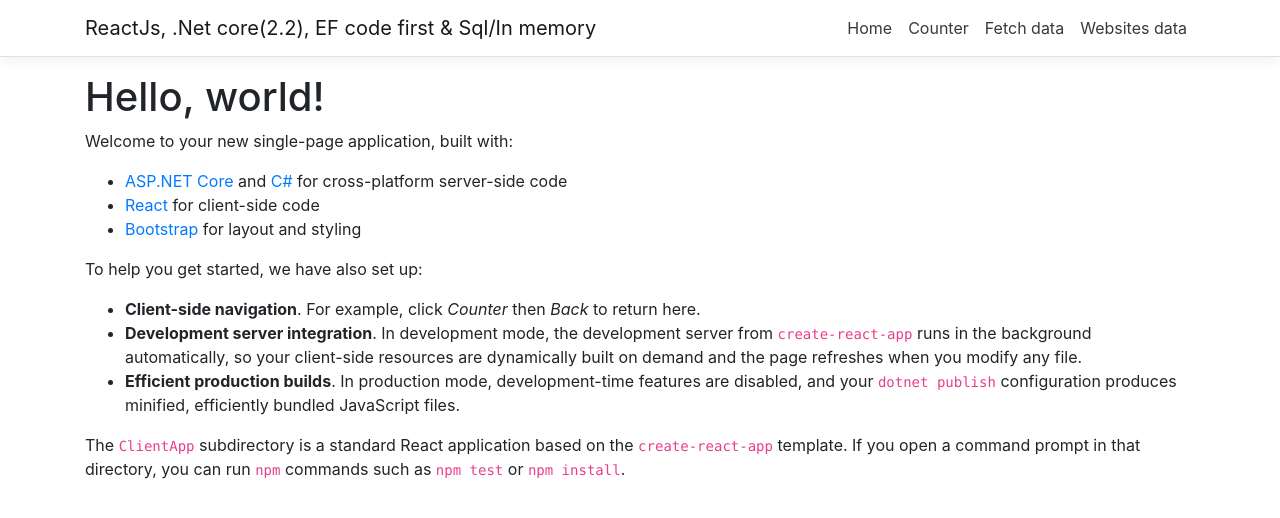
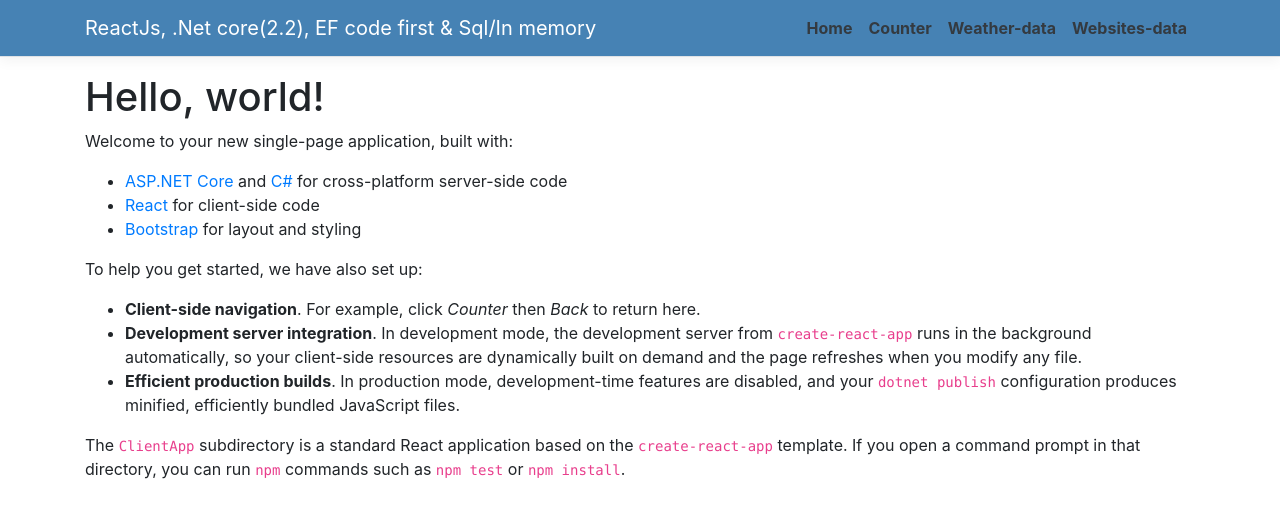
Before and after one commit to NileshSP/ReactJsAspnetEFCodeFirstSql, a React (Create React App) app in the folder ReactJsAspnetEFSql/ClientApp/: page / in a window 1280 px wide. Shown: the top 518 px of the page. Built offline with nearby package versions, Linux system fonts and the light colour scheme.

Commit message:
revised menu bar

```diff
--- a/ReactJsAspnetEFSql/ClientApp/src/components/NavMenu.css
+++ b/ReactJsAspnetEFSql/ClientApp/src/components/NavMenu.css
@@ -16,3 +16,11 @@
 .box-shadow {
   box-shadow: 0 .25rem .75rem rgba(0, 0, 0, .05);
 }
+
+.navbar-expand-sm {
+  background-color: steelblue;
+}
+
+.text-dark {
+  font-weight: bold;
+}
--- a/ReactJsAspnetEFSql/ClientApp/src/components/NavMenu.js
+++ b/ReactJsAspnetEFSql/ClientApp/src/components/NavMenu.js
@@ -24,23 +24,23 @@
   render () {
     return (
       <header>
-        <Navbar className="navbar-expand-sm navbar-toggleable-sm ng-white border-bottom box-shadow mb-3" light>
+        <Navbar className="navbar-expand-sm navbar-toggleable-sm ng-white border-bottom box-shadow mb-3" dark>
           <Container>
-            <NavbarBrand tag={Link} to="/">ReactJs, .Net core(2.2), EF code first & Sql/In memory</NavbarBrand>
+            <NavbarBrand className="nav-title" tag={Link} to="/">ReactJs, .Net core(2.2), EF code first & Sql/In memory</NavbarBrand>
             <NavbarToggler onClick={this.toggleNavbar} className="mr-2" />
             <Collapse className="d-sm-inline-flex flex-sm-row-reverse" isOpen={!this.state.collapsed} navbar>
-              <ul className="navbar-nav flex-grow">
+              <ul className="navbar-nav flex-grow" light>
                 <NavItem>
-                  <NavLink tag={Link} className="text-dark" to="/">Home</NavLink>
+                  <NavLink tag={Link} className="text-dark" to="/" >Home</NavLink>
                 </NavItem>
                 <NavItem>
                   <NavLink tag={Link} className="text-dark" to="/counter">Counter</NavLink>
                 </NavItem>
                 <NavItem>
-                  <NavLink tag={Link} className="text-dark" to="/fetch-data">Fetch data</NavLink>
+                  <NavLink tag={Link} className="text-dark" to="/fetch-data">Weather-data</NavLink>
                 </NavItem>
                 <NavItem>
-                    <NavLink tag={Link} className="text-dark" to="/websites">Websites data</NavLink>
+                    <NavLink tag={Link} className="text-dark" to="/websites">Websites-data</NavLink>
                 </NavItem>
               </ul>
             </Collapse>
```
